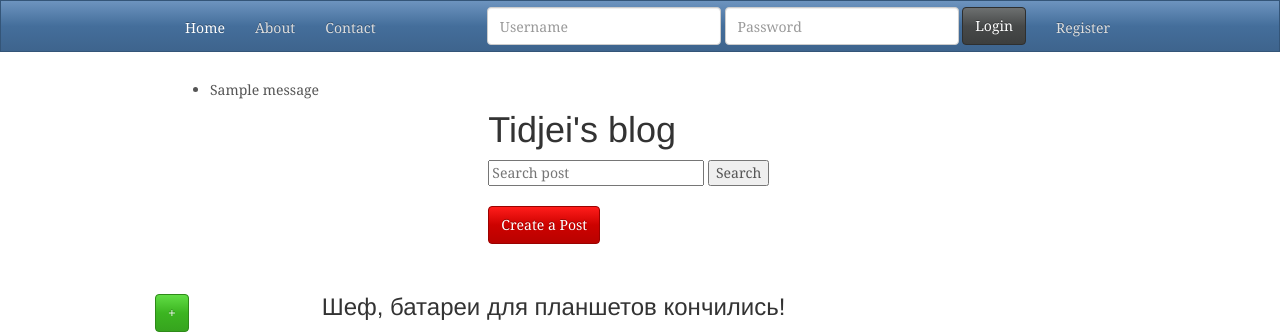
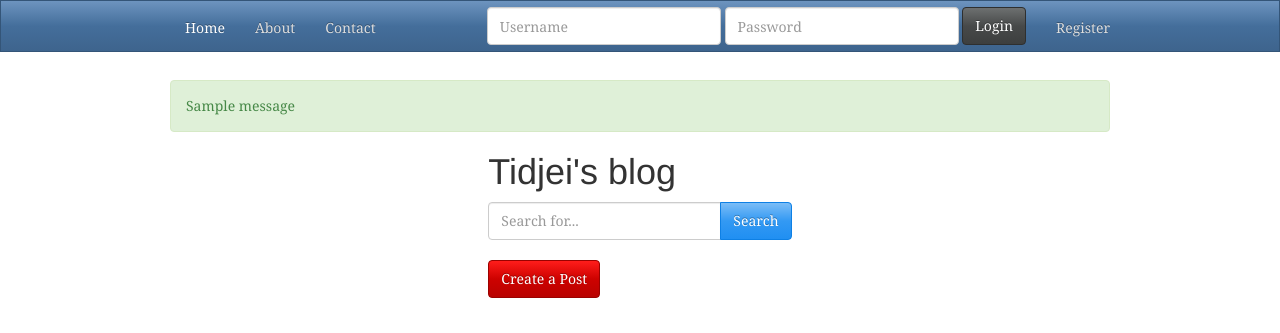
Before and after one commit to Buggytheclown/resume_rep, a Django app: page / in a window 1280 px wide. Shown: the top 333 px of the page. Run offline with Django 3.2, Linux system fonts and the light colour scheme; data comes from the database, SQL or seed files in the repository; both versions use the stored data as it was after the commit; tables that the repository leaves empty hold one stand-in row (values such as "Sample post"); one stand-in notice (Sample message) is shown; some libraries are stand-ins or nearby versions.

Commit message:
some tweak, save before in pro

```diff
--- a/posts/admin.py
+++ b/posts/admin.py
@@ -24,7 +24,7 @@ admin.site.register(ProfileModel)
 
 class CommentModelAdmin (admin.ModelAdmin):
     list_display = ['in_post', 'user', 'content', 'timestamp']
-    list_filter = ['in_post']
+    list_filter = ['in_post',]
 admin.site.register(CommentModel, CommentModelAdmin)
 
 admin.site.register(PlusModel)
--- a/posts/templates/posts/home.html
+++ b/posts/templates/posts/home.html
@@ -20,12 +20,21 @@
 {% block content %}
     {#    <div class="col-sm-8 blog-main col-sm-offset-2" style="margin-top: 50px">#}
     <div class="row">
-        <div class="col-sm-6 col-sm-offset-4">
+        <div class="col-sm-4 col-sm-offset-4">
+
             <h1>Tidjei's blog</h1>
             <form method="GET" action="">
-                <input type="text" placeholder="Search post" name="q" value="{{ request.GET.q }}"/>
-                <input type="submit" value="Search"/>
+                <div class="input-group">
+                    <input class="form-control" type="text" placeholder="Search for..." name="q"
+                           value="{{ request.GET.q }}"/>
+                <span class="input-group-btn">
+                <input type="submit" class="btn btn-info" value="Search"/>
+                    </span>
+                </div>
             </form>
+        </div>
+
+        <div class="col-sm-6 col-sm-offset-4">
             {% if request.user.is_authenticated %}
                 <a style="margin-top: 20px" href="{% url 'create' %}" class="btn btn-success" role="button">Create a
                     Post</a>
--- a/posts/templates/posts/messages.html
+++ b/posts/templates/posts/messages.html
@@ -1,9 +1,41 @@
+{#{% block messages %}#}
+{#    {% if messages %}#}
+{#        <ul class="messages">#}
+{#            {% for message in messages %}#}
+{#                <li{% if message.tags %} class="{{ message.tags }}"{% endif %}>{{ message }}</li>#}
+{#            {% endfor %}#}
+{#        </ul>#}
+{#    {% endif %}#}
+{#{% endblock %}#}
+
+
 {% block messages %}
     {% if messages %}
-        <ul class="messages">
-            {% for message in messages %}
-                <li{% if message.tags %} class="{{ message.tags }}"{% endif %}>{{ message }}</li>
-            {% endfor %}
-        </ul>
+        {% for message in messages %}
+            {% ifequal message.tags 'success' %}
+                <div class="alert alert-success" role="alert">
+                    {{ message }}
+                </div>
+            {% endifequal %}
+
+            {% ifequal message.tags 'info' %}
+                <div class="alert alert-info" role="alert">
+                    {{ message }}
+                </div>
+            {% endifequal %}
+
+            {% ifequal message.tags 'warning' %}
+                <div class="alert alert-warning" role="alert">
+                    {{ message }}
+                </div>
+            {% endifequal %}
+
+
+            {% ifequal message.tags 'error' %}
+                <div class="alert alert-danger" role="alert">
+                    {{ message }}
+                </div>
+            {% endifequal %}
+        {% endfor %}
     {% endif %}
 {% endblock %}
--- a/posts/views.py
+++ b/posts/views.py
@@ -3,6 +3,7 @@ from django.contrib.auth.models import User
 from django.core.paginator import Paginator, EmptyPage, PageNotAnInteger
 from django.http import HttpResponseRedirect, Http404
 from django.shortcuts import render, get_object_or_404, redirect
+from django.utils.datastructures import MultiValueDictKeyError
 
 from .form import PostModel, ContactForm, ProfileForm, CommentModelForm
 from posts.models import Post, ProfileModel, CommentModel, PlusModel, MinusModel, ContactModel
@@ -20,6 +21,8 @@ def view_profile(request, user_id):
 
 
 def profile(request):
+    if not request.user.is_authenticated():
+        return redirect('registration_register')
     try:
         profile = request.user.profilemodel
     except ProfileModel.DoesNotExist:
@@ -29,7 +32,7 @@ def profile(request):
         form_profile = ProfileForm(request.POST, request.FILES, instance=profile)
         if form_profile.is_valid():
             form_profile.save()
-            return redirect('home')
+            # return redirect('home')
     else:
         form_profile = ProfileForm(instance=profile)
 
@@ -92,9 +95,22 @@ def posts_list(request):
         user_minus = ''
         try:
             user_plus = request.POST['user_plus']
-        except:
+        except MultiValueDictKeyError:
             user_minus = request.POST['user_minus']
-
+        # if user rewrite hidden form
+        if user_plus:
+            if int(user_plus) == request.user.id:
+                pass
+            else:
+                messages.error(request, "Don't try to fuck me up!!11")
+                return redirect('home')
+        if user_minus:
+            if int(user_minus) == request.user.id:
+                pass
+            else:
+                messages.error(request, "Don't try to fuck me up!!11")
+                return redirect('home')
+        # just normal plus/minus logic
         if user_plus:
             if PlusModel.objects.filter(on_rating=post, user_plus=user_plus):
                 pass
@@ -125,7 +141,7 @@ def posts_list(request):
 
 def posts_create(request):
     if not request.user.is_authenticated() and not request.user.is_superuser:
-        raise Http404
+        return redirect('registration_register')
     form = PostModel(request.POST or None, request.FILES or None)
     if form.is_valid():
         instance = form.save(commit=False)
@@ -149,7 +165,7 @@ def posts_detail(request, id=None):
         pre_form.user = request.user
         pre_form.in_post_id = id
         pre_form.save()
-        return HttpResponseRedirect(instance.get_absolute_url())
+        # return HttpResponseRedirect(instance.get_absolute_url())
 
     rating_form = request.POST.get('post_id', False)
     if request.method == 'POST' and rating_form and not request.user.is_authenticated():
@@ -162,9 +178,22 @@ def posts_detail(request, id=None):
         user_minus = ''
         try:
             user_plus = request.POST['user_plus']
-        except:
+        except MultiValueDictKeyError:
             user_minus = request.POST['user_minus']
-
+        # if user rewrite hidden form
+        if user_plus:
+            if int(user_plus) == request.user.id:
+                pass
+            else:
+                messages.error(request, "Don't try to fuck me up!!11")
+                return redirect('home')
+        if user_minus:
+            if int(user_minus) == request.user.id:
+                pass
+            else:
+                messages.error(request, "Don't try to fuck me up!!11")
+                return redirect('home')
+        # just normal plus/minus logic
         if user_plus:
             if PlusModel.objects.filter(on_rating=post, user_plus=user_plus):
                 pass
```
Also changed, not shown: db.sqlite3. Lines whose indentation alone changed are shown as unchanged.
